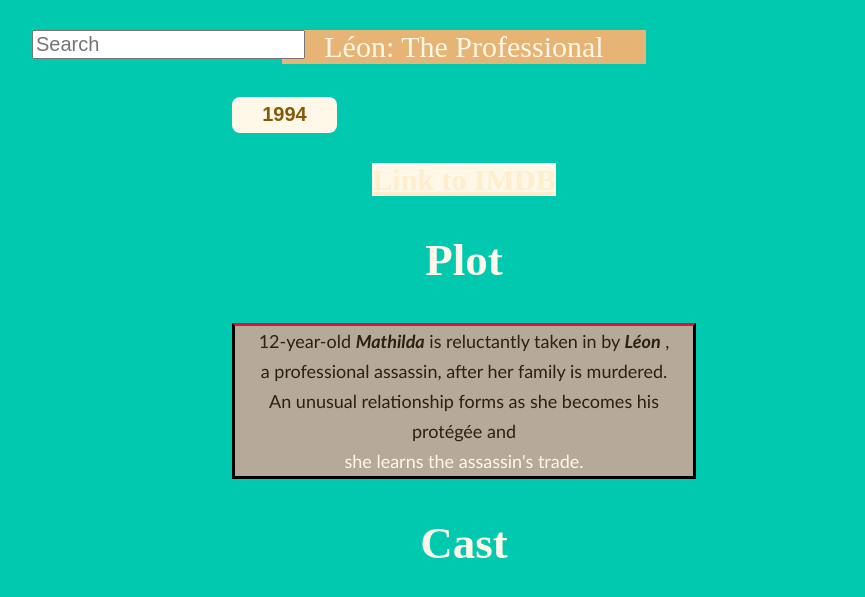
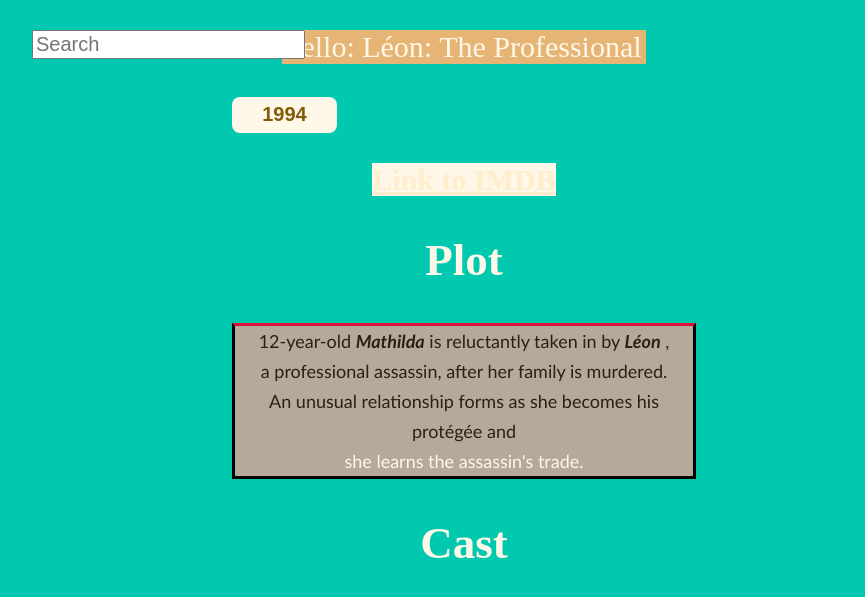
Before and after one commit to Ilakohan/Practice, a website built with Parcel: page index.html in a window 1280 px wide. Shown: the top 597 px of the page, without its empty margins (176-1041 px from the left). Built offline with nearby package versions, Linux system fonts and the light colour scheme.

Commit message:
change 3

```diff
--- a/index.html
+++ b/index.html
@@ -4,12 +4,12 @@
     <link rel="stylesheet" href="style-Practice.css">
 </head>
 
-<title>No:Léon:The Professional could I do it? </title>
+<title> Léon:The Professional could I do it? </title>
 
 
 <body>
   <input class="search-bar" type="text" placeholder="Search">
-    <p class="title">Léon: The Professional</p>
+    <p class="title">hello: Léon: The Professional</p>
      <div class="button">
         <button class="year-button">
           1994
```
